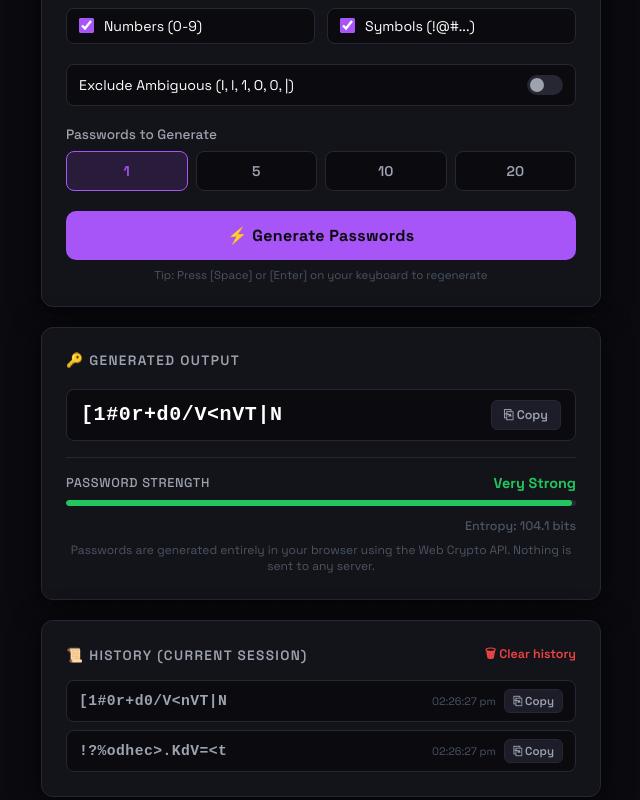
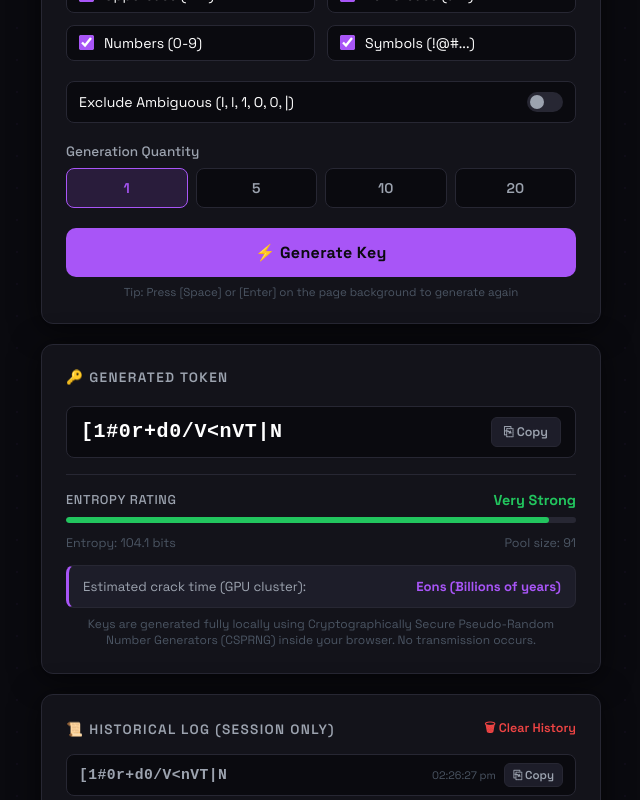
Before and after one commit to phulkeshwar/PasswordGenerator, a React (Vite) app: page / in a window 1280 px wide. Shown: the part 500-1300 px from the top of the page, without its empty margins (319-959 px from the left). Built offline with nearby package versions, Linux system fonts and the light colour scheme.

Commit message:
feat: implement dev presets, syllables mode, and crack speed estimator

```diff
--- a/src/App.tsx
+++ b/src/App.tsx
@@ -21,8 +21,24 @@ const wordlist = [
   "field", "fierce", "fifth", "fifty", "figure", "filter", "finder", "finger", "finish"
 ];
 
+// Custom Syllables for Pronounceable Passphrase Mode
+const syllables = [
+  "ba", "be", "bi", "bo", "bu", "ca", "ce", "ci", "co", "cu",
+  "da", "de", "di", "do", "du", "fa", "fe", "fi", "fo", "fu",
+  "ga", "ge", "gi", "go", "gu", "ha", "he", "hi", "ho", "hu",
+  "ja", "je", "ji", "jo", "ju", "ka", "ke", "ki", "ko", "ku",
+  "la", "le", "li", "lo", "lu", "ma", "me", "mi", "mo", "mu",
+  "na", "ne", "ni", "no", "nu", "pa", "pe", "pi", "po", "pu",
+  "ra", "re", "ri", "ro", "ru", "sa", "se", "si", "so", "su",
+  "ta", "te", "ti", "to", "tu", "va", "ve", "vi", "vo", "vu",
+  "wa", "we", "wi", "wo", "wu", "ya", "ye", "yi", "yo", "yu",
+  "za", "ze", "zi", "zo", "zu"
+];
+
+type GeneratorMode = 'random' | 'passphrase' | 'dev';
 type Separator = 'hyphen' | 'dot' | 'underscore' | 'space' | 'none';
 type StrengthLabel = 'Weak' | 'Fair' | 'Strong' | 'Very Strong';
+type DevPreset = 'hex128' | 'hex256' | 'b64-256' | 'b64-512' | 'uuid';
 
 interface HistoryItem {
   id: string;
@@ -31,10 +47,10 @@ interface HistoryItem {
 }
 
 export default function App() {
-  // Mode State: 'random' | 'passphrase'
-  const [mode, setMode] = useState<'random' | 'passphrase'>('random');
+  // Navigation / Mode selection
+  const [mode, setMode] = useState<GeneratorMode>('random');
 
-  // Random Mode Controls
+  // Random Characters Mode Controls
   const [length, setLength] = useState<number>(16);
   const [includeUpper, setIncludeUpper] = useState<boolean>(true);
   const [includeLower, setIncludeLower] = useState<boolean>(true);
@@ -45,8 +61,12 @@ export default function App() {
   // Passphrase Mode Controls
   const [wordCount, setWordCount] = useState<number>(4);
   const [separator, setSeparator] = useState<Separator>('hyphen');
+  const [passphraseSource, setPassphraseSource] = useState<'words' | 'syllables'>('words');
 
-  // Shared Controls
+  // Developer Presets Mode Controls
+  const [devPreset, setDevPreset] = useState<DevPreset>('uuid');
+
+  // Quantity to generate
   const [quantity, setQuantity] = useState<number>(1);
 
   // Output State
@@ -55,10 +75,10 @@ export default function App() {
   const [copiedStates, setCopiedStates] = useState<{ [key: number]: boolean }>({});
   const [copyAllText, setCopyAllText] = useState<string>('⎘ Copy All');
 
-  // History State
+  // History Log
   const [history, setHistory] = useState<HistoryItem[]>([]);
 
-  // Load History on Mount
+  // Initialize history
   useEffect(() => {
     const saved = sessionStorage.getItem('pwd_history');
     if (saved) {
@@ -70,36 +90,93 @@ export default function App() {
     }
   }, []);
 
-  // Secure Random Number Generator Helper using Web Crypto
+  // Secure Cryptographically Random number helper
   const secureRandomInt = (max: number): number => {
     if (max <= 0) return 0;
     const array = new Uint32Array(1);
     window.crypto.getRandomValues(array);
-    // Secure mapping to integer
     return Math.floor((array[0] / 4294967296) * max);
   };
 
-  // Generate Passwords Function
+  // Helper bytes generator
+  const secureRandomBytes = (len: number): Uint8Array => {
+    const arr = new Uint8Array(len);
+    window.crypto.getRandomValues(arr);
+    return arr;
+  };
+
+  // Convert bytes to Hex helper
+  const bytesToHex = (bytes: Uint8Array): string => {
+    return Array.from(bytes).map(b => b.toString(16).padStart(2, '0')).join('');
+  };
+
+  // Convert bytes to Base64 helper
+  const bytesToBase64 = (bytes: Uint8Array): string => {
+    const binString = Array.from(bytes, (byte) => String.fromCharCode(byte)).join("");
+    return btoa(binString);
+  };
+
+  // Main Generator Logic
   const generate = useCallback(() => {
     setErrorMsg(null);
 
-    // Passphrase Mode Generation
+    // 1. DEVELOPER PRESETS MODE
+    if (mode === 'dev') {
+      const generated: string[] = [];
+      try {
+        for (let q = 0; q < quantity; q++) {
+          if (devPreset === 'uuid') {
+            if (typeof window.crypto.randomUUID === 'function') {
+              generated.push(window.crypto.randomUUID());
+            } else {
+              // Custom RFC4122 v4 UUID fallback
+              const bytes = secureRandomBytes(16);
+              bytes[6] = (bytes[6] & 0x0f) | 0x40; // Version 4
+              bytes[8] = (bytes[8] & 0x3f) | 0x80; // Variant 10xxxxxx
+              const hex = bytesToHex(bytes);
+              generated.push(
+                `${hex.substring(0, 8)}-${hex.substring(8, 12)}-${hex.substring(12, 16)}-${hex.substring(16, 20)}-${hex.substring(20)}`
+              );
+            }
+          } else if (devPreset === 'hex128') {
+            generated.push(bytesToHex(secureRandomBytes(16)));
+          } else if (devPreset === 'hex256') {
+            generated.push(bytesToHex(secureRandomBytes(32)));
+          } else if (devPreset === 'b64-256') {
+            generated.push(bytesToBase64(secureRandomBytes(32)));
+          } else if (devPreset === 'b64-512') {
+            generated.push(bytesToBase64(secureRandomBytes(64)));
+          }
+        }
+        setPasswords(generated);
+        addToHistory(generated);
+      } catch (err) {
+        setErrorMsg('Web Crypto support failed.');
+      }
+      return;
+    }
+
+    // 2. PASSPHRASE MODE
     if (mode === 'passphrase') {
       const generated: string[] = [];
-      const sepChars = {
-        hyphen: '-',
-        dot: '.',
-        underscore: '_',
-        space: ' ',
-        none: '',
-      };
+      const sepChars = { hyphen: '-', dot: '.', underscore: '_', space: ' ', none: '' };
       const activeSep = sepChars[separator];
 
       for (let q = 0; q < quantity; q++) {
         const words: string[] = [];
         for (let w = 0; w < wordCount; w++) {
-          const randIdx = secureRandomInt(wordlist.length);
-          words.push(wordlist[randIdx]);
+          if (passphraseSource === 'words') {
+            const randIdx = secureRandomInt(wordlist.length);
+            words.push(wordlist[randIdx]);
+          } else {
+            // Syllables mode: Combine 3 syllables to form 1 pronounceable block
+            let sylWord = '';
+            for (let s = 0; s < 3; s++) {
+              const randIdx = secureRandomInt(syllables.length);
+              sylWord += syllables[randIdx];
+            }
+            words.push(sylWord);
+          }
         }
         generated.push(words.join(activeSep));
       }
@@ -109,7 +186,7 @@ export default function App() {
       return;
     }
 
-    // Random Mode Generation
+    // 3. RANDOM CHARACTERS MODE
     const upperPool = 'ABCDEFGHIJKLMNOPQRSTUVWXYZ';
     const lowerPool = 'abcdefghijklmnopqrstuvwxyz';
     const numberPool = '0123456789';
@@ -122,7 +199,6 @@ export default function App() {
     if (includeSymbols) charPool += symbolPool;
 
     if (excludeAmbiguous) {
-      // Remove ambiguous characters: I, l, 1, O, 0, |
       charPool = charPool.replace(/[Il1O0|]/g, '');
     }
 
@@ -154,41 +230,27 @@ export default function App() {
     excludeAmbiguous,
     wordCount,
     separator,
+    passphraseSource,
+    devPreset,
     quantity,
   ]);
 
-  // Generate on load
+  // Generate on load / trigger changes
   useEffect(() => {
     generate();
   }, [generate]);
 
-  // Handle Add to History
-  const addToHistory = (newPwds: string[]) => {
-    setHistory((prev) => {
-      const nowStr = new Date().toLocaleTimeString('en-IN', { hour: '2-digit', minute: '2-digit', second: '2-digit' });
-      const items: HistoryItem[] = newPwds.map((pwd, idx) => ({
-        id: Math.random().toString(36).substr(2, 9) + idx, // Simple non-predictable client ID
-        val: pwd,
-        timestamp: nowStr,
-      }));
-      // Keep only last 10
-      const updated = [...items, ...prev].slice(0, 10);
-      sessionStorage.setItem('pwd_history', JSON.stringify(updated));
-      return updated;
-    });
-  };
-
-  // Keyboard shortcut listener
+  // Keyboard binding for fast regeneration
   useEffect(() => {
     const handleKeyDown = (e: KeyboardEvent) => {
       if (e.key === ' ' || e.key === 'Enter') {
         const active = document.activeElement;
-        // Do not trigger generator if user is focusing inputs
         if (
           active &&
           (active.tagName === 'INPUT' ||
             active.tagName === 'TEXTAREA' ||
-            active.tagName === 'BUTTON')
+            active.tagName === 'BUTTON' ||
+            active.tagName === 'SELECT')
         ) {
           return;
         }
@@ -200,13 +262,27 @@ export default function App() {
     return () => window.removeEventListener('keydown', handleKeyDown);
   }, [generate]);
 
-  // Clear History
+  // History logger
+  const addToHistory = (newPwds: string[]) => {
+    setHistory((prev) => {
+      const nowStr = new Date().toLocaleTimeString('en-IN', { hour: '2-digit', minute: '2-digit', second: '2-digit' });
+      const items: HistoryItem[] = newPwds.map((pwd, idx) => ({
+        id: Math.random().toString(36).substring(2, 9) + idx,
+        val: pwd,
+        timestamp: nowStr,
+      }));
+      const updated = [...items, ...prev].slice(0, 10);
+      sessionStorage.setItem('pwd_history', JSON.stringify(updated));
+      return updated;
+    });
+  };
+
   const handleClearHistory = () => {
     setHistory([]);
     sessionStorage.removeItem('pwd_history');
+    showToast('History cleared.');
   };
 
-  // Copy Single Password
   const handleCopySingle = (val: string, index: number) => {
     navigator.clipboard.writeText(val).then(() => {
       setCopiedStates((prev) => ({ ...prev, [index]: true }));
@@ -216,7 +292,6 @@ export default function App() {
     });
   };
 
-  // Copy All Passwords (newline-separated)
   const handleCopyAll = () => {
     if (passwords.length === 0) return;
     navigator.clipboard.writeText(passwords.join('\n')).then(() => {
@@ -225,45 +300,42 @@ export default function App() {
     });
   };
 
-  // Entropy Calculation
-  // Entropy = length * log2(pool_size)
+  // Math Strength & Entropy Estimator
   const calculateEntropy = (): { entropy: number; strength: StrengthLabel; color: string } => {
+    if (mode === 'dev') {
+      const bits = { hex128: 128, hex256: 256, 'b64-256': 256, 'b64-512': 512, uuid: 122 }[devPreset];
+      return { entropy: bits, strength: 'Very Strong', color: 'var(--very-strong)' };
+    }
+
     if (mode === 'passphrase') {
-      // In passphrase mode, pool size is wordlist size (200)
-      const entropy = wordCount * Math.log2(wordlist.length); // 200 words -> ~7.64 bits per word
+      const pool = passphraseSource === 'words' ? wordlist.length : syllables.length;
+      // If syllables mode, each word has 3 syllables
+      const multiplier = passphraseSource === 'words' ? 1 : 3;
+      const entropy = wordCount * multiplier * Math.log2(pool);
+
       let strength: StrengthLabel = 'Weak';
       let color = 'var(--weak)';
-
-      if (entropy >= 45) {
+      if (entropy >= 55) {
         strength = 'Very Strong';
         color = 'var(--very-strong)';
-      } else if (entropy >= 35) {
+      } else if (entropy >= 40) {
         strength = 'Strong';
         color = 'var(--strong)';
-      } else if (entropy >= 22) {
+      } else if (entropy >= 25) {
         strength = 'Fair';
         color = 'var(--fair)';
       }
       return { entropy, strength, color };
     }
 
-    // Random Mode Pool Size
-    const upperPool = 'ABCDEFGHIJKLMNOPQRSTUVWXYZ';
-    const lowerPool = 'abcdefghijklmnopqrstuvwxyz';
-    const numberPool = '0123456789';
-    const symbolPool = '!@#$%^&*()_+-=[]{}|;\':",./<>?';
+    // Random Characters
+    let poolSize = 0;
+    if (includeUpper) poolSize += 26;
+    if (includeLower) poolSize += 26;
+    if (includeNumbers) poolSize += 10;
+    if (includeSymbols) poolSize += 29;
+    if (excludeAmbiguous) poolSize -= 6;
 
-    let charPool = '';
-    if (includeUpper) charPool += upperPool;
-    if (includeLower) charPool += lowerPool;
-    if (includeNumbers) charPool += numberPool;
-    if (includeSymbols) charPool += symbolPool;
-
-    if (excludeAmbiguous) {
-      charPool = charPool.replace(/[Il1O0|]/g, '');
-    }
-
-    const poolSize = charPool.length;
     if (poolSize === 0 || length === 0) {
       return { entropy: 0, strength: 'Weak', color: 'var(--weak)' };
     }
@@ -278,7 +350,7 @@ export default function App() {
     } else if (entropy >= 60) {
       strength = 'Strong';
       color = 'var(--strong)';
-    } else if (entropy >= 40) {
+    } else if (entropy >= 35) {
       strength = 'Fair';
       color = 'var(--fair)';
     }
@@ -287,9 +359,40 @@ export default function App() {
   };
 
   const { entropy, strength, color } = calculateEntropy();
+  const strengthPercent = Math.min(100, (entropy / 110) * 100);
 
-  // Width of strength bar percentage
-  const strengthPercent = Math.min(100, (entropy / 105) * 100);
+  // Time-to-crack calculation assuming 10^10 guesses per second GPU cluster
+  const getCrackTime = (ent: number): string => {
+    if (ent <= 0) return 'Instant';
+    const log2Sec = ent - 34.21928; // log2(guesses) - log2(2 * 10^10)
+    if (log2Sec < 0) {
+      const sec = Math.pow(2, log2Sec);
+      if (sec < 0.01) return 'Instant';
+      return `${sec.toFixed(2)} seconds`;
+    }
+    const seconds = Math.pow(2, log2Sec);
+    if (seconds < 60) return `${Math.round(seconds)} seconds`;
+    const minutes = seconds / 60;
+    if (minutes < 60) return `${Math.round(minutes)} mins`;
+    const hours = minutes / 60;
+    if (hours < 24) return `${Math.round(hours)} hours`;
+    const days = hours / 24;
+    if (days < 365) return `${Math.round(days)} days`;
+    const years = days / 365;
+    if (years < 100) return `${Math.round(years)} years`;
+    const centuries = years / 100;
+    if (centuries < 10000) return `${Math.round(centuries)} centuries`;
+    return 'Eons (Billions of years)';
+  };
+
+  const showToast = (msg: string) => {
+    const el = document.getElementById('toast-banner');
+    if (el) {
+      el.textContent = msg;
+      el.classList.add('show');
+      setTimeout(() => el.classList.remove('show'), 2000);
+    }
+  };
 
   return (
     <>
@@ -297,7 +400,7 @@ export default function App() {
       <header>
         <div className="logo">
           <span>🔒 CryptPass</span>
-          <span className="logo-badge">SECURE</span>
+          <span className="logo-badge">PRO</span>
         </div>
         <div className="author-chip">
           By <strong>Phulkeshwar Mahto</strong> &nbsp;·&nbsp;
@@ -307,10 +410,10 @@ export default function App() {
 
       {/* HERO */}
       <div className="hero">
-        <div className="hero-eyebrow">Digital Heroes Trial · Tool 5</div>
+        <div className="hero-eyebrow">Enterprise Cryptography Suite · Web Crypto</div>
         <h1>Secure <span>Password Generator</span></h1>
         <p>
-          Generate strong, random passwords using the Web Crypto API. Fully client-side, zero server logs.
+          Generate random keys, phonetic passphrases, or developer tokens locally. Pure client-side calculations.
         </p>
       </div>
 
@@ -318,7 +421,7 @@ export default function App() {
       <main className="main">
         {/* INPUT CONTROLS CARD */}
         <div className="card">
-          <div className="card-title">⚙️ Generator Controls</div>
+          <div className="card-title">⚙️ Generator Parameters</div>
 
           {/* Mode Switcher */}
           <div className="mode-toggle">
@@ -336,12 +439,18 @@ export default function App() {
             >
               Memorable Passphrase
             </button>
+            <button
+              type="button"
+              className={`mode-btn ${mode === 'dev' ? 'active' : ''}`}
+              onClick={() => setMode('dev')}
+            >
+              Developer Presets
+            </button>
           </div>
 
-          {/* Mode-Specific Settings */}
-          {mode === 'random' ? (
+          {/* Mode Specific Settings */}
+          {mode === 'random' && (
             <>
-              {/* Length Selector */}
               <div className="field">
                 <div className="field-header">
                   <label htmlFor="length">Password Length</label>
@@ -358,7 +467,6 @@ export default function App() {
                 />
               </div>
 
-              {/* Character set options */}
               <div className="checkbox-grid">
                 <label className="check-label">
                   <input
@@ -394,7 +502,6 @@ export default function App() {
                 </label>
               </div>
 
-              {/* Exclude Ambiguous Characters Switch */}
               <div className="field">
                 <label className="switch-label">
                   <span>Exclude Ambiguous (I, l, 1, O, 0, |)</span>
@@ -409,12 +516,33 @@ export default function App() {
                 </label>
               </div>
             </>
-          ) : (
+          )}
+
+          {mode === 'passphrase' && (
             <>
-              {/* Passphrase Word Count */}
+              <div className="field">
+                <label>Passphrase Source</label>
+                <div className="toggle-toggle" style={{ display: 'flex', background: 'var(--bg)', border: '1px solid var(--border)', borderRadius: '8px', padding: '3px', marginBottom: '16px' }}>
+                  <button
+                    type="button"
+                    style={{ flex: 1, padding: '8px', border: 'none', background: passphraseSource === 'words' ? 'var(--accent)' : 'transparent', color: passphraseSource === 'words' ? '#0A0A0F' : 'var(--text-sec)', borderRadius: '6px', cursor: 'pointer', fontWeight: 600, fontSize: '0.85rem' }}
+                    onClick={() => setPassphraseSource('words')}
+                  >
+                    Common Words
+                  </button>
+                  <button
+                    type="button"
+                    style={{ flex: 1, padding: '8px', border: 'none', background: passphraseSource === 'syllables' ? 'var(--accent)' : 'transparent', color: passphraseSource === 'syllables' ? '#0A0A0F' : 'var(--text-sec)', borderRadius: '6px', cursor: 'pointer', fontWeight: 600, fontSize: '0.85rem' }}
+                    onClick={() => setPassphraseSource('syllables')}
+                  >
+                    Phonetic Syllables
+                  </button>
+                </div>
+              </div>
+
               <div className="field">
                 <div className="field-header">
-                  <label htmlFor="wordCount">Number of Words</label>
+                  <label htmlFor="wordCount">Word/Block Count</label>
                   <span className="field-value">{wordCount}</span>
                 </div>
                 <input
@@ -422,13 +550,12 @@ export default function App() {
                   type="range"
                   className="slider"
                   min="3"
-                  max="6"
+                  max="8"
                   value={wordCount}
                   onChange={(e) => setWordCount(parseInt(e.target.value))}
                 />
               </div>
 
-              {/* Passphrase Separator Selector */}
               <div className="field">
                 <div className="field-header">
                   <label htmlFor="separator">Word Separator</label>
@@ -450,10 +577,53 @@ export default function App() {
             </>
           )}
 
-          {/* Number of Passwords (Quantity Selector) */}
+          {mode === 'dev' && (
+            <div className="field">
+              <label>Select Developer Key Format</label>
+              <div className="dev-presets-grid" style={{ marginTop: '8px' }}>
+                <button
+                  type="button"
+                  className={`preset-btn grp-btn ${devPreset === 'uuid' ? 'active' : ''}`}
+                  onClick={() => setDevPreset('uuid')}
+                >
+                  UUID v4
+                </button>
+                <button
+                  type="button"
+                  className={`preset-btn grp-btn ${devPreset === 'hex128' ? 'active' : ''}`}
+                  onClick={() => setDevPreset('hex128')}
+                >
+                  Hex 128-bit
+                </button>
+                <button
+                  type="button"
+                  className={`preset-btn grp-btn ${devPreset === 'hex256' ? 'active' : ''}`}
+                  onClick={() => setDevPreset('hex256')}
+                >
+                  Hex 256-bit
+                </button>
+                <button
+                  type="button"
+                  className={`preset-btn grp-btn ${devPreset === 'b64-256' ? 'active' : ''}`}
+                  onClick={() => setDevPreset('b64-256')}
+                >
+                  Base64 256-bit
+                </button>
+                <button
+                  type="button"
+                  className={`preset-btn grp-btn ${devPreset === 'b64-512' ? 'active' : ''}`}
+                  onClick={() => setDevPreset('b64-512')}
+                >
+                  Base64 512-bit
+                </button>
+              </div>
+            </div>
+          )}
+
+          {/* Quantity Selector */}
           <div className="field">
             <div className="field-header">
-              <label>Passwords to Generate</label>
+              <label>Generation Quantity</label>
             </div>
             <div className="btn-group" style={{ marginTop: '4px' }}>
               {[1, 5, 10, 20].map((num) => (
@@ -471,13 +641,12 @@ export default function App() {
 
           {errorMsg && <div className="error-msg">{errorMsg}</div>}
 
-          {/* Generate Action Button */}
           <button type="button" className="gen-btn" onClick={generate}>
-            ⚡ Generate Passwords
+            ⚡ Generate Key
           </button>
 
           <div style={{ textAlign: 'center', fontSize: '0.72rem', color: 'var(--text-mute)', marginTop: '8px' }}>
-            Tip: Press [Space] or [Enter] on your keyboard to regenerate
+            Tip: Press [Space] or [Enter] on the page background to generate again
           </div>
         </div>
 
@@ -485,7 +654,7 @@ export default function App() {
         {passwords.length > 0 && (
           <div className="card">
             <div className="card-title" style={{ display: 'flex', justifyContent: 'space-between', alignItems: 'center' }}>
-              <span>🔑 Generated Output</span>
+              <span>🔑 Generated Token</span>
               {passwords.length > 1 && (
                 <button type="button" className="clear-btn" onClick={handleCopyAll} style={{ color: 'var(--accent)' }}>
                   {copyAllText}
@@ -511,7 +680,7 @@ export default function App() {
             {/* Strength Meter section */}
             <div className="strength-section">
               <div className="strength-header">
-                <span className="strength-title">Password Strength</span>
+                <span className="strength-title">Entropy Rating</span>
                 <span className="strength-label-val" style={{ color: color }}>
                   {strength}
                 </span>
@@ -522,13 +691,20 @@ export default function App() {
                   style={{ width: `${strengthPercent}%`, backgroundColor: color }}
                 ></div>
               </div>
-              <div className="entropy-lbl">
-                Entropy: {entropy.toFixed(1)} bits
+              <div style={{ display: 'flex', justifyContent: 'space-between', fontSize: '0.78rem', color: 'var(--text-mute)' }}>
+                <span>Entropy: {entropy.toFixed(1)} bits</span>
+                <span>Pool size: {mode === 'dev' ? 'N/A' : (mode === 'passphrase' ? (passphraseSource === 'words' ? wordlist.length : syllables.length) : (excludeAmbiguous ? 85 : 91))}</span>
+              </div>
+
+              {/* Time-to-crack Estimation */}
+              <div className="crack-time-info">
+                <span className="crack-time-lbl">Estimated crack time (GPU cluster):</span>
+                <span className="crack-time-val">{getCrackTime(entropy)}</span>
               </div>
             </div>
 
             <p className="security-note">
-              Passwords are generated entirely in your browser using the Web Crypto API. Nothing is sent to any server.
+              Keys are generated fully locally using Cryptographically Secure Pseudo-Random Number Generators (CSPRNG) inside your browser. No transmission occurs.
             </p>
           </div>
         )}
@@ -536,16 +712,16 @@ export default function App() {
         {/* HISTORY PANEL */}
         <div className="card">
           <div className="history-header">
-            <div className="card-title" style={{ marginBottom: 0 }}>📜 History (Current Session)</div>
+            <div className="card-title" style={{ marginBottom: 0 }}>📜 Historical Log (Session Only)</div>
             {history.length > 0 && (
               <button type="button" className="clear-btn" onClick={handleClearHistory}>
-                🗑 Clear history
+                🗑 Clear History
               </button>
             )}
           </div>
 
           {history.length === 0 ? (
-            <div className="history-empty">No passwords generated in this session yet.</div>
+            <div className="history-empty">No history recorded yet.</div>
           ) : (
             <div className="history-list">
               {history.map((item, idx) => (
@@ -584,6 +760,9 @@ export default function App() {
           Built for Digital Heroes
         </a>
       </footer>
+
+      {/* TOAST NOTIFICATION CONTAINER */}
+      <div className="toast" id="toast-banner"></div>
     </>
   );
 }
```
Also changed, not shown: 1 other file (tests, documents, lock files or other folders).
